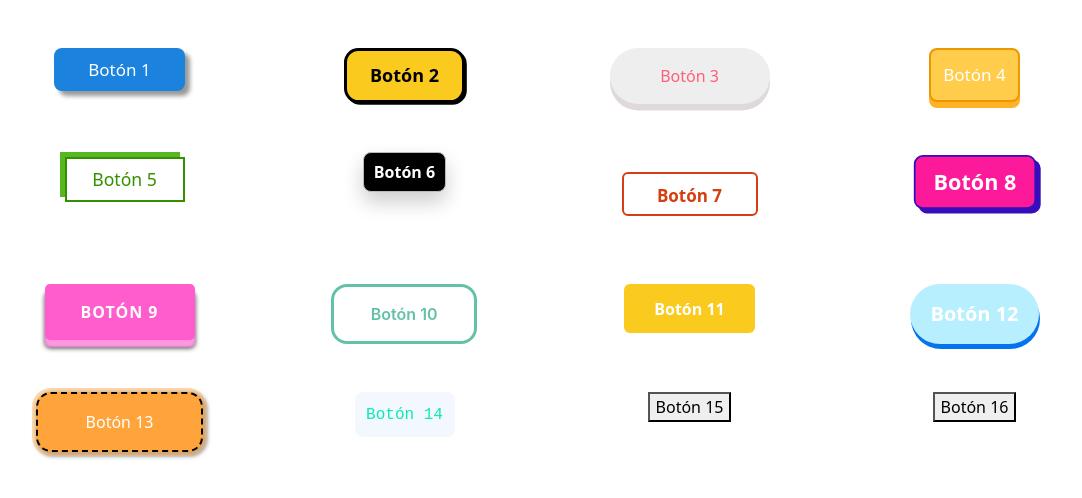
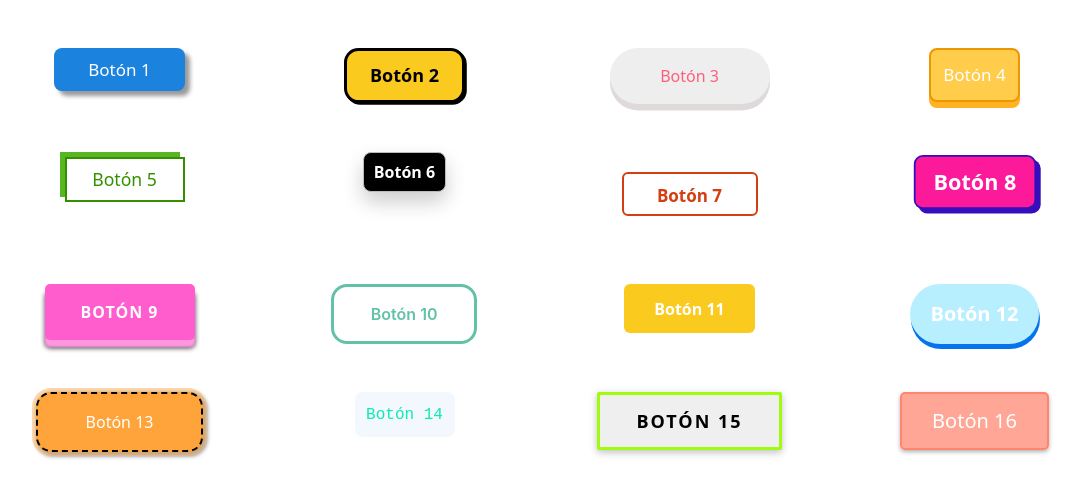
Before and after one commit to EduardoHernandezGuzman/botones-de-prueba-1, a website: page index.html in a window 1280 px wide. Shown: the whole page, without its empty margins (93-1175 px from the left). Drawn offline with nearby package versions, Linux system fonts and the light colour scheme.

Commit message:
Corregido boton14. Añadidos botones 15 y 16

```diff
--- a/styles.css
+++ b/styles.css
@@ -388,7 +388,76 @@
 }
 
 #boton14:hover {
-  background-color: #5133ac;
+  background-color: #333fac;
   box-shadow: 0 0 0 5px #0beab23f;
   color: #fff;
 }
+
+/* BOTÓN 15 */
+#boton15 {
+  font-size: 18px;
+  letter-spacing: 2px;
+  text-transform: uppercase;
+  display: inline-block;
+  text-align: center;
+  font-weight: bold;
+  padding: 0.7em 2em;
+  border: 3px solid #a0fb0e;
+  border-radius: 2px;
+  position: relative;
+  box-shadow: 0 2px 10px rgba(0, 0, 0, 0.16), 0 3px 6px rgba(0, 0, 0, 0.1);
+  color: #000000;
+  text-decoration: none;
+  transition: 0.3s ease all;
+  z-index: 1;
+}
+
+#boton15:before {
+  transition: 0.5s all ease;
+  position: absolute;
+  top: 0;
+  left: 50%;
+  right: 50%;
+  bottom: 0;
+  opacity: 0;
+  content: '';
+  background-color: #000000;
+  z-index: -1;
+}
+
+#boton15:hover, button:focus {
+  color: white;
+}
+
+#boton15:hover:before, button:focus:before {
+  transition: 0.5s all ease;
+  left: 0;
+  right: 0;
+  opacity: 1;
+}
+
+#boton15:active {
+  transform: scale(0.9);
+}
+
+/* BOTÓN 16 */
+#boton16, #boton16:focus {
+  font-size: 20px;
+  padding: 12px 30px;
+  border-radius: 5px;
+  background-color: #ff856fb9;
+  border: 2px solid #ff856f;
+  color: #fff;
+  box-shadow: 0px 2px 4px rgba(0, 0, 0, 0.3);
+  transition: 0.3s;
+  cursor: pointer;
+}
+
+#boton16:hover {
+  background-color: #ff856f;
+}
+
+#boton16:active {
+  transform: translateY(2px);
+  box-shadow: 0px 0px 0px rgba(0, 0, 0, 0.3);
+}
```
